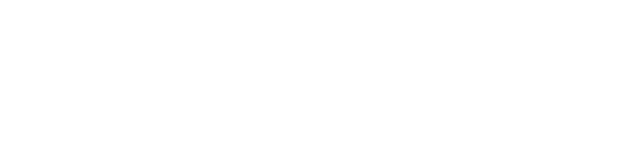
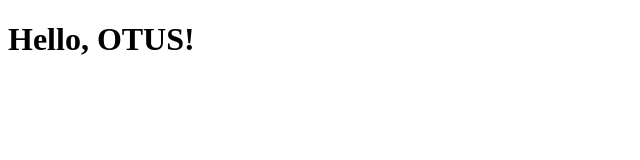
Before and after one commit to an-kova/actions-test-repo, a plain HTML site: page index.html in a window 1280 px wide. Shown: the whole page, without its empty margins (0-640 px from the left). Drawn offline with Linux system fonts and the light colour scheme.

Commit message:
Updated Index.html

```diff
--- a/index.html
+++ b/index.html
@@ -18,7 +18,7 @@
   <!--[if lt IE 7]>
       <p class="browsehappy">You are using an <strong>outdated</strong> browser. Please <a href="#">upgrade your browser</a> to improve your experience.</p>
     <![endif]-->
-
+  <h1>Hello, OTUS!</h1>
   <script src="" async defer>
     alert('Hello, World!')
   </script>
```
